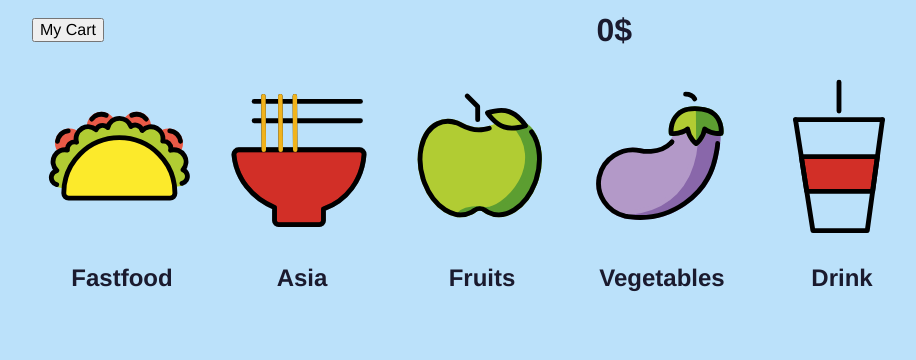
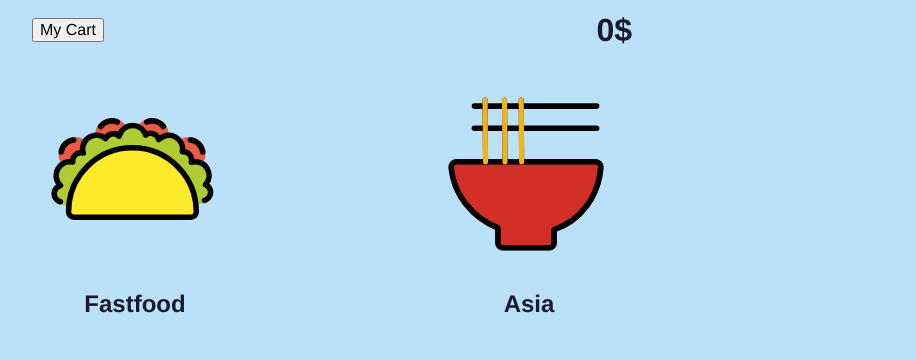
Before and after one commit to eugenekotovx/simple-shop-app, a Vue app: page /shop in a window 1280 px wide. Shown: the part 331-691 px from the top of the page, without its empty margins (308-1224 px from the left). Built offline with nearby package versions, Linux system fonts and the light colour scheme; data requests are answered from the project's data file; what vue-js-modal would draw is missing.

Commit message:
fix styles

```diff
--- a/src/views/Shop.vue
+++ b/src/views/Shop.vue
@@ -3,7 +3,7 @@
     <div class="category__wrapper">
     <div v-for="category in categories"  :key="category" class="category__name">
       <router-link :to="{ name: 'category-show', params: {category : category }}">
-        <BaseIcon :width="174" :height="174" :name="category" />
+        <BaseIcon :width="200" :height="200" :name="category" />
         <h2 >
             {{ category }}
         </h2>
@@ -38,6 +38,7 @@ export default {
     &__wrapper {
       display: flex;
       flex-direction: row;
+      flex-wrap: wrap;
       justify-content: space-between;
     }
     &__name {
```
